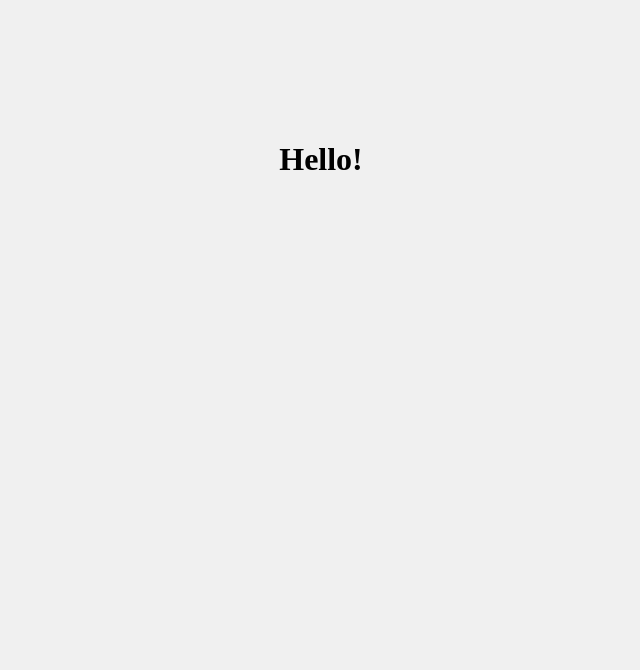
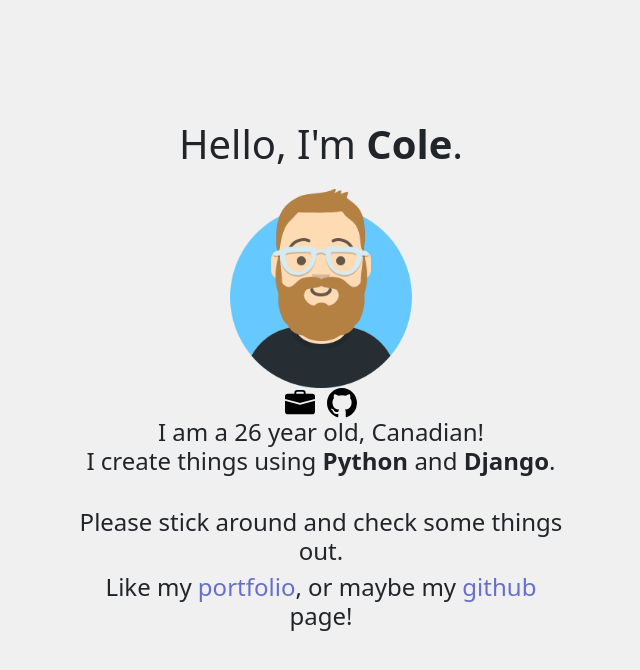
Before and after one commit to ColeB2/coleb2.github.io, a plain HTML site: page index.html in a window 1280 px wide. Shown: the whole page, without its empty margins (319-959 px from the left). Drawn offline with nearby package versions, Linux system fonts and the light colour scheme.

Commit message:
copied all div, css and images from my django portfolio to here

```diff
--- a/index.html
+++ b/index.html
@@ -3,14 +3,57 @@
     <head>
     	<meta charset="utf-8">
 
+		<link href="https://cdn.jsdelivr.net/npm/bootstrap@5.0.0-beta1/dist/css/bootstrap.min.css" rel="stylesheet" integrity="sha384-giJF6kkoqNQ00vy+HMDP7azOuL0xtbfIcaT9wjKHr8RbDVddVHyTfAAsrekwKmP1" crossorigin="anonymous">
     	<link href="resources/css/index.css" type="text/css" rel="stylesheet">
     	<title>ColeB2</title>
     </head>
     <body>
 
-    	<div id="main-container">
-    		<h1>Hello!</h1>
-    	</div>
+		<div id="main-container">
+            <h1>
+                Hello, I'm <b>Cole</b>.
+            </h1>
+            <img id="image" src="resources/img/avatar.png"/>
+            <ul id="icons">
+                <li>
+                    <a href="https://coleb.pythonanywhere.com/portfolio">
+                        <img class="icons" src="resources/img/briefcase-fill.svg"/>
+                    </a>
+                </li>
+                <li>
+                    <a href="https://github.com/ColeB2">
+                        <img class="icons" src="resources/img/github.svg"/>
+                    </a>
+                </li>
+            </ul>
+            <h4>
+                I am a <span id="age"></span> year old, Canadian!<br>
+                I create things using <b>Python</b> and <b>Django</b>.
+            </h4>
+
+            <br>
+            <h4>Please stick around and check some things out.</h4>
+            <h4>Like my
+                <a href="https://coleb.pythonanywhere.com/portfolio">portfolio</a>, or maybe my
+                <a href="https://github.com/ColeB2">github</a> page!
+
+            </h4>
+        </div>
+
+		<script src="https://cdn.jsdelivr.net/npm/@popperjs/core@2.5.4/dist/umd/popper.min.js" integrity="sha384-q2kxQ16AaE6UbzuKqyBE9/u/KzioAlnx2maXQHiDX9d4/zp8Ok3f+M7DPm+Ib6IU" crossorigin="anonymous"></script>
+        <script src="https://cdn.jsdelivr.net/npm/bootstrap@5.0.0-beta1/dist/js/bootstrap.min.js" integrity="sha384-pQQkAEnwaBkjpqZ8RU1fF1AKtTcHJwFl3pblpTlHXybJjHpMYo79HY3hIi4NKxyj" crossorigin="anonymous"></script>
+
+		<script>
+            window.onload = () => {
+                const birthYear = 1995;
+                const currentYear = new Date().getFullYear();
+                const age =
+                    new Date() > new Date(`01/04/${currentYear}`)
+                        ? currentYear - birthYear
+                        : currentYear - birthYear - 1;
+                document.getElementById("age").innerText = `${age}`;
+            };
+        </script>
 
     </body>
 </html>
--- a/resources/css/index.css
+++ b/resources/css/index.css
@@ -26,3 +26,21 @@
 a:hover {
   color: rgb(3,29,53);
 }
+
+
+.icons:hover {
+  transform: scale(1.1);
+}
+
+#icons {
+    margin: 0;
+    padding: 0;
+}
+
+#icons > li {
+    display: inline-block;
+    padding: 0 4px;
+}
+#icons > li > a > img {
+    width: 30px;
+}
```
Also changed, not shown: resources/img/avatar.png (added), resources/img/briefcase-fill.svg (added), resources/img/github.svg (added).
